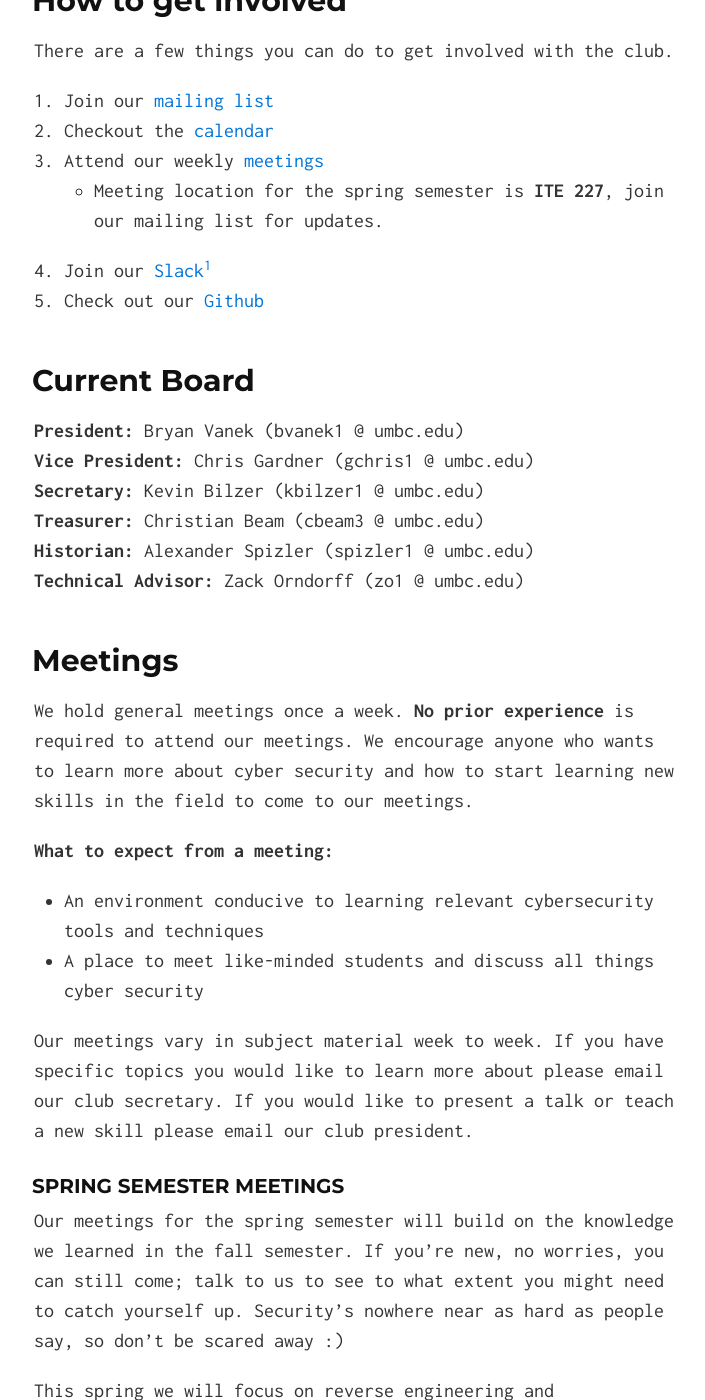
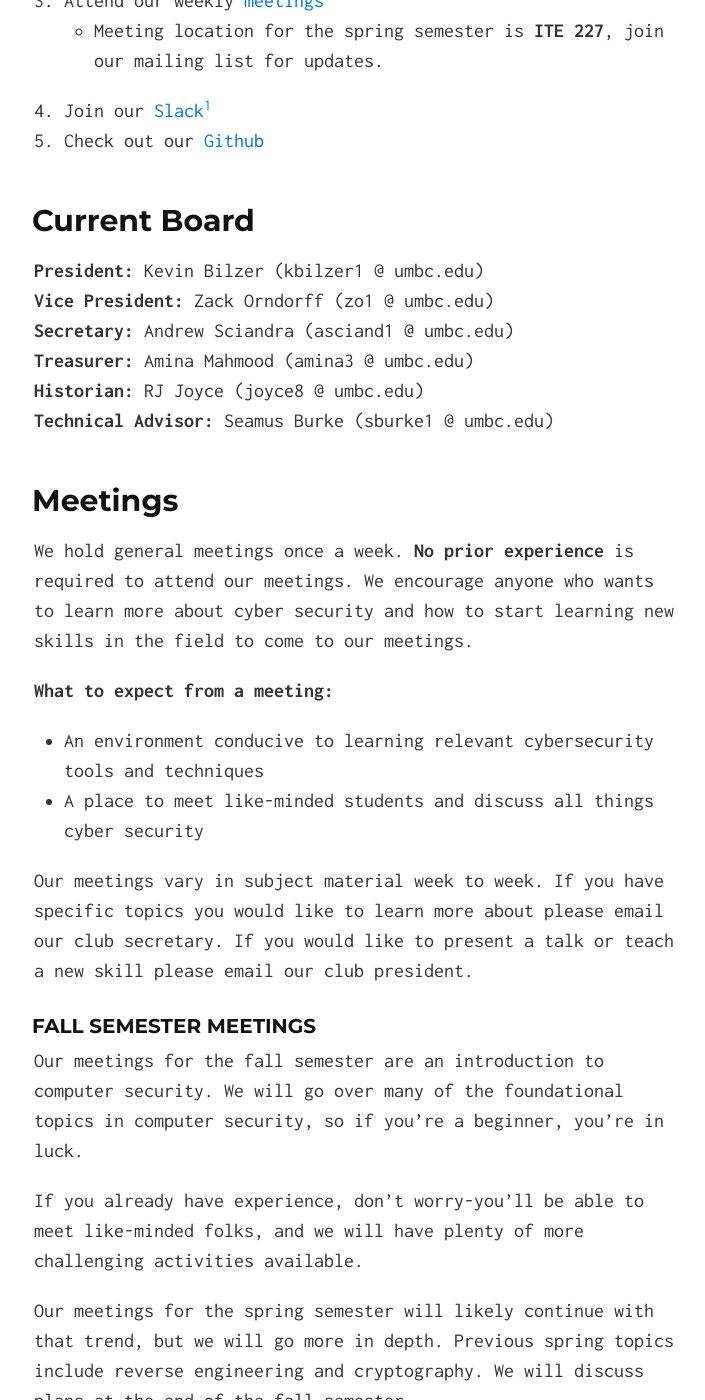
Before and after one commit to UMBCCyberDawgs/umbccyberdawgs.github.io, a Jekyll site: the page built from index.md, in a window 1280 px wide and 1400 px high, scrolled down 584 px. Shown: the whole window, without its empty margins (286-991 px from the left). Built offline with Jekyll 4.4.1, drawn with Linux system fonts in a browser that asks for light colours; our own code applies the rules of GitHub Pages for plain Markdown files; some of the changed text lies outside the part shown.

Commit message:
Update the website

```diff
--- a/index.md
+++ b/index.md
@@ -6,10 +6,6 @@ layout: default
 
 Welcome to the UMBC Cyber Dawgs' homepage. We are a group of UMBC students who
 share a common interest in computer and network security.
-
-## DawgCTF 2018
-Our spring CTF registration is live. For event information and registration, visit our [DawgCTF 2018](/dawgctf) page.
-
 
 ## How to get involved
 
@@ -25,14 +21,14 @@ There are a few things you can do to get involved with the club.
 
 ## Current Board
 
-**President:** Bryan Vanek (bvanek1 @ umbc.edu)
-**Vice President:** Chris Gardner (gchris1 @ umbc.edu)
-**Secretary:** Kevin Bilzer (kbilzer1 @ umbc.edu)
-**Treasurer:** Christian Beam (cbeam3 @ umbc.edu)
-**Historian:** Alexander Spizler (spizler1 @ umbc.edu)
-**Technical Advisor:** Zack Orndorff (zo1 @ umbc.edu)
+**President:** Kevin Bilzer (kbilzer1 @ umbc.edu)
+**Vice President:** Zack Orndorff (zo1 @ umbc.edu)
+**Secretary:** Andrew Sciandra (asciand1 @ umbc.edu)
+**Treasurer:** Amina Mahmood (amina3 @ umbc.edu)<br/>
+**Historian:** RJ Joyce (joyce8 @ umbc.edu)
+**Technical Advisor:** Seamus Burke (sburke1 @ umbc.edu)
 
-## <a name="meetings">Meetings</a>
+## <a name="meetings">Meetings
 
 We hold general meetings once a week. **No prior experience** is required to
 attend our meetings. We encourage anyone who wants to learn more about cyber
@@ -50,16 +46,6 @@ Our meetings vary in subject material week to week. If you have specific topics
 you would like to learn more about please email our club secretary. If you
 would like to present a talk or teach a new skill please email our club
 president.
-
-### Spring Semester Meetings
-
-Our meetings for the spring semester will build on the knowledge we learned in
-the fall semester. If you're new, no worries, you can still come; talk to us to
-see to what extent you might need to catch yourself up. Security's nowhere near
-as hard as people say, so don't be scared away :)
-
-This spring we will focus on reverse engineering and exploitation. See our
-calendar below for details.
 
 ### Fall Semester Meetings
 
@@ -124,13 +115,10 @@ contact our secretary.
 
 ## <a name="activecyberdefense">CMSC 491 Active Cyber Defense class
 
-In fall 2017, our advisor set up a class that ran concurrently with our
+In Fall 2018, our advisor set up a class that ran concurrently with our
 meetings. If you were in this class or want to know more about it, take a look
 at the course website here:
 [https://www.csee.umbc.edu/courses/undergraduate/CMSC491activeCyber/](https://www.csee.umbc.edu/courses/undergraduate/CMSC491activeCyber/)
-
-This section is still here for historical interest, stay tuned for plans for
-next fall.
 
 ## UMBC Liaisons
 
```
Also changed, not shown: other parts of index.md (+5 -0 lines).
